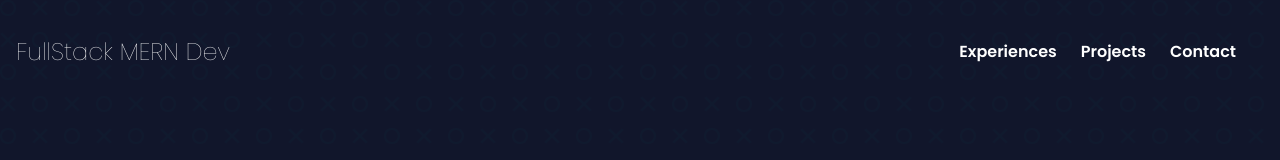
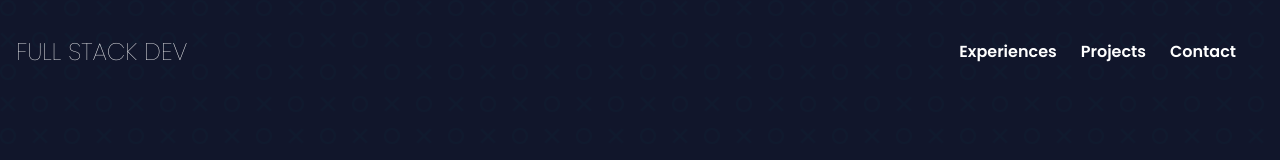
Before and after one commit to Muhammad-Huzaifa24/Personal-Portfolio, a Next.js app: page / in a window 1280 px wide. Shown: the top 160 px of the page. Built offline with nearby package versions, Linux system fonts and the light colour scheme.

Commit message:
CHANGE TEXT IN NAVBAR

```diff
--- a/components/Navbar/index.jsx
+++ b/components/Navbar/index.jsx
@@ -27,7 +27,7 @@ const Navbar = () => {
 						title="John Doe"
 						className="font-thin hover:text-teal-400"
 					>
-						FullStack MERN Dev
+						FULL STACK DEV
 					</a>
 				</h2>
 			</div>
```
